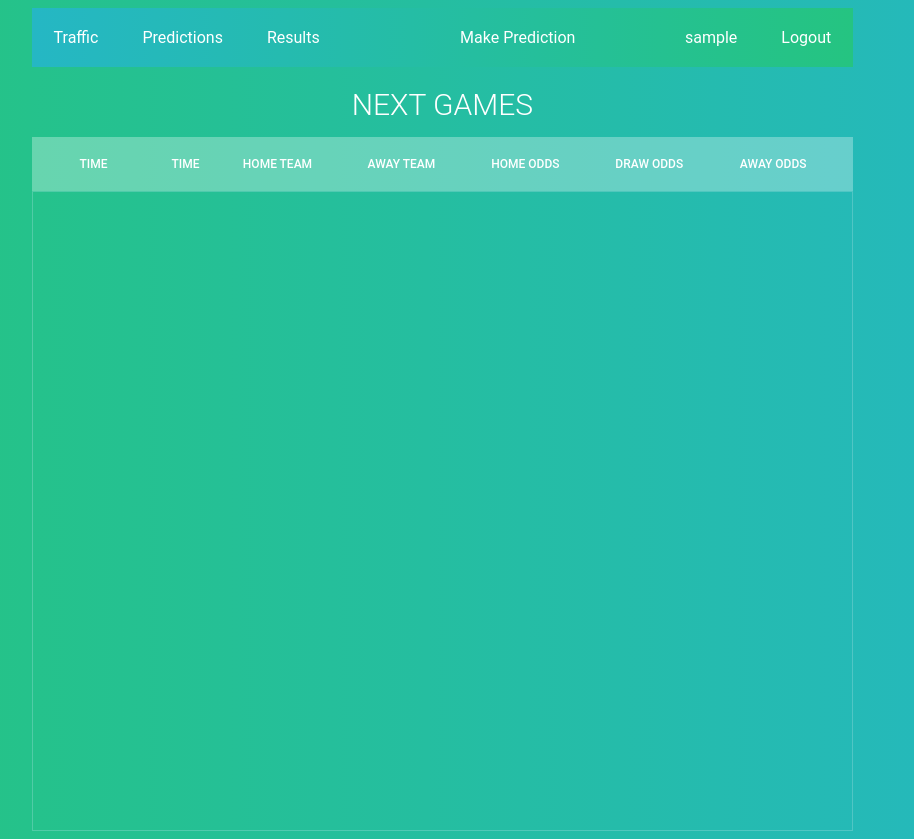
After one commit to velinovasen/bethub_rebuild, a Django app: page /create/ in a window 1280 px wide. The commit adds this page. Shown: the whole page, without its empty margins (166-1080 px from the left). Run offline with Django 3.2, Linux system fonts and the light colour scheme; a user stored in the database is signed in; tables that the repository leaves empty hold one stand-in row (values such as "Sample post"); lists and menus that the app fills with data are empty.

Commit message:
'create_pred_before_js'

```diff
--- a/predictions/scrapers/prediction.py
+++ b/predictions/scrapers/prediction.py
@@ -97,7 +97,10 @@ class Predictions:
             pred_sign = re.search(self.REGEX["prediction"], str(game)).group(1)
 
             # SCORE PREDICTION
-            score_pred = re.search(self.REGEX["score_prediction"], str(game)).group(1)
+            try:
+                score_pred = re.search(self.REGEX["score_prediction"], str(game)).group(1)
+            except AttributeError:
+                continue
 
             # FIND AVERAGE GOALS PER GAME
             av_goals = re.search(self.REGEX["average_goals"], str(game)).group(1)
--- a/predictions/static/base.css
+++ b/predictions/static/base.css
@@ -258,6 +258,17 @@ form span {
 /* login-form helper div inside the form */
 #login-helper, #register-helper {
     display: grid;
-    width: 30%;
+    width: 20%;
     margin-inline: auto;
 }
+
+#logout-inside-div {
+    width: 30%;
+    text-align: center;
+    margin-inline: auto;
+}
+
+#make-prediction-make-bet-spacer {
+    width: 40%;
+    margin-inline: auto;
+}
--- /dev/null
+++ b/predictions/templates/make_prediction.html
@@ -0,0 +1,18 @@
+{% extends 'shared/base.html' %}
+{% load static %}
+    {% block site_title %}BETHUB| MAKE PREDICTION{% endblock %}
+        {% include 'partials/navbar.html' %}
+        {% block header_content %}
+            <h1>NEXT GAMES</h1>
+        {% endblock %}
+        {% block site_content %}
+            {% include 'partials/tables/games_table.html' %}
+        {% endblock %}
+
+    {% if user.is_authenticated %}
+        <form id="create-prediction-form" method="POST">
+            {% csrf_token %}
+        </form>
+        {% block body_end_scripts %}
+        {% endblock %}
+    {% endif %}
--- a/predictions/templates/partials/navbar.html
+++ b/predictions/templates/partials/navbar.html
@@ -3,8 +3,15 @@
         <li><a href="{% url 'volume' %}">Traffic</a></li>
         <li><a href="{% url 'predictions' %}">Predictions</a></li>
         <li><a href="{% url 'results' %}">Results</a></li>
-        <div id="navbar-spacer"></div>
+        <div id="navbar-spacer">
+            {% if user.is_authenticated %}
+            <div id="make-prediction-make-bet-spacer">
+                <li><a class="navbar-right-buttons" href="{% url 'make_prediction' %}">Make Prediction</a></li>
+            </div>
+            {% endif %}
+        </div>
         {% if user.is_authenticated %}
+        <li><a>{{user.username}}</a></li>
         <li><a class="navbar-right-buttons" href="{% url 'logout' %}">Logout</a></li>
 
         {% else %}
--- /dev/null
+++ b/predictions/templates/partials/tables/games_table.html
@@ -0,0 +1,33 @@
+<div class="tbl-header">
+    <table cellpadding="0" cellspacing="0" border="0">
+      <thead>
+        <tr>
+          <th class="date_regular">Time</th>
+          <th class="time_regular">Time</th>
+          <th class="teams_regular"><div>Home Team</div></th>
+          <th class="teams_regular"><div>Away Team</div></th>
+            <th>Home Odds</th>
+            <th>Draw Odds</th>
+            <th>Away Odds</th>
+        </tr>
+      </thead>
+    </table>
+  </div>
+  <div class="tbl-content">
+    <table cellpadding="0" cellspacing="0" border="0">
+      <tbody>
+          {% for game in all_games %}
+          <tr>
+              <td class="date_regular">{{game.date}}</td>
+              <td class="time_regular">{{ game.time }}</td>
+              <td class="teams_regular">{{ game.home_team }}</td>
+              <td class="teams_regular">{{ game.away_team }}</td>
+              <td class="home_odd"><button class="odds_column home">{{ game.home_odd|floatformat:2 }}</button></td>
+              <td class="draw_odd"><button class="odds_column draw">{{ game.draw_odd|floatformat:2 }}</button></td>
+              <td class="away_odd"><button class="odds_column away">{{ game.away_odd|floatformat:2 }}</button></td>
+          </tr>
+          {% endfor %}
+       </tbody>
+     </table>
+  </div>
+</div>
--- a/predictions/templates/partials/tables/predictions_table.html
+++ b/predictions/templates/partials/tables/predictions_table.html
@@ -12,7 +12,6 @@
             <th>Bet</th>
           <th>Score Prediction</th>
             <th>AVG. Goals</th>
-            <th>Prediction Odds</th>
             <th>Home Odds</th>
             <th>Draw Odds</th>
             <th>Away Odds</th>
@@ -36,7 +35,6 @@
           <td>{{ pred.bet_sign }}</td>
           <td>{{ pred.score_predict }}</td>
           <td>{{ pred.avg_goals|floatformat:2 }}</td>
-          <td>{{ pred.odds_for_prediction|floatformat:2 }}</td>
           <td>{{ pred.home_odd|floatformat:2 }}</td>
           <td>{{ pred.draw_odd|floatformat:2 }}</td>
           <td>{{ pred.away_odd|floatformat:2 }}</td>
--- a/predictions/templates/users/logout_form.html
+++ b/predictions/templates/users/logout_form.html
@@ -5,5 +5,9 @@
     <h1>LOGOUT</h1>
     {% endblock %}
     {% block site_content %}
+    <div id="logout-outside-div">
+        <div id="logout-inside-div">
             <p id="have-acc-log-in">Need to log back in? <a href="{% url 'login' %}">Login here</a></p>
-    {% endblock %}
+        </div>
+    </div>
+        {% endblock %}
--- a/predictions/urls.py
+++ b/predictions/urls.py
@@ -13,7 +13,7 @@ urlpatterns = [
         template_name='users/login_form.html'), name='login'),
     path('logout/', auth_views.LogoutView.as_view(
         template_name='users/logout_form.html'), name='logout'),
-
+    path('create/', views.make_prediction_view, name='make_prediction'),
 
 
 ]
--- a/predictions/views.py
+++ b/predictions/views.py
@@ -4,10 +4,19 @@ from django.shortcuts import render
 
 # Create your views here.
 from django.urls import reverse_lazy
+from django.utils.timezone import now
 from django.views.generic import FormView
 
 from predictions.forms import RegisterForm
 from predictions.models import Prediction, BetsVolume, Game, AppUser
+
+
+def make_prediction_view(request):
+
+    context = {
+        "all_games": Game.objects.filter(status='not played', time__gte=now(), date__gte=now()).order_by('date', 'time')
+    }
+    return render(request, 'make_prediction.html', context)
 
 
 def predictions_view(request):
```
Also changed, not shown: predictions/models.py (line endings or trailing spaces), predictions/static/js/create_prediction.js (added).
